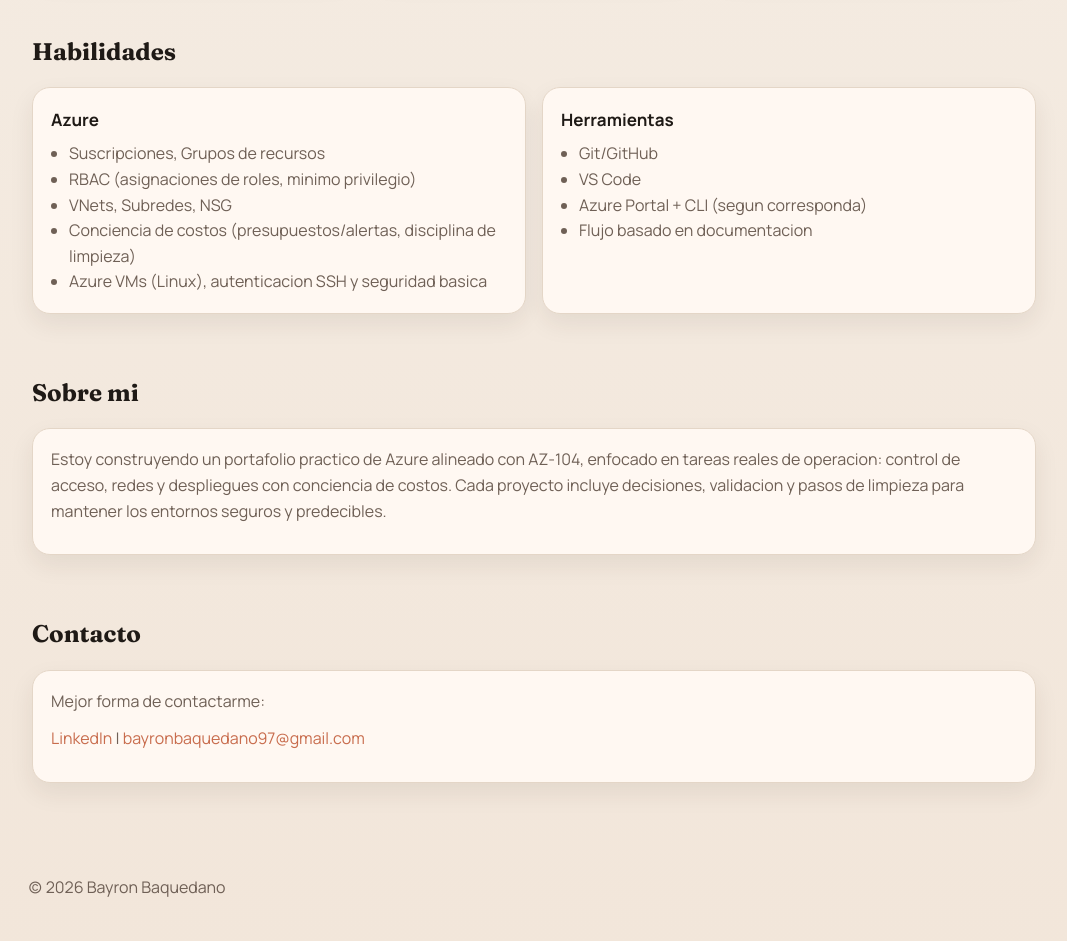
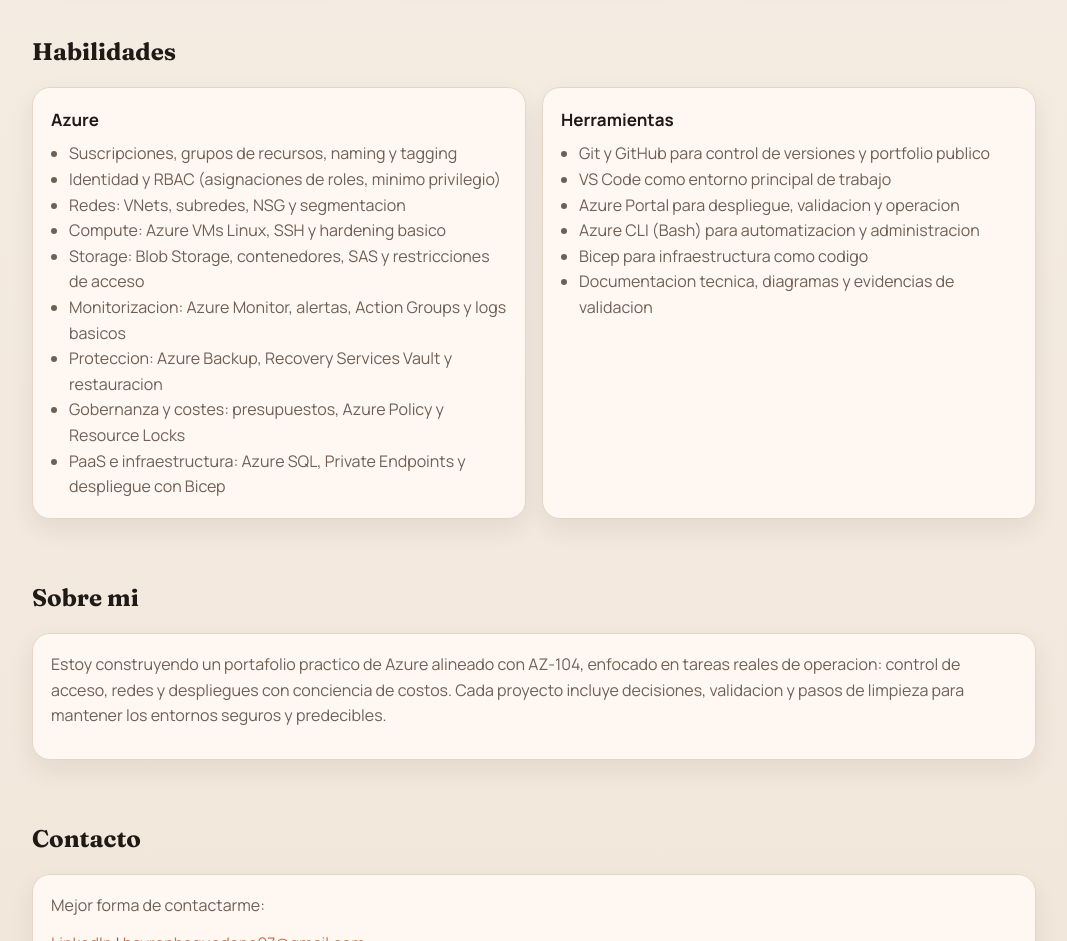
Before and after one commit to BayronBaquedano/cloud-portfolio, a plain HTML site: page index.html in a window 1280 px wide. Shown: the part 1445-2386 px from the top of the page, without its empty margins (106-1173 px from the left). Drawn offline with Linux system fonts and the light colour scheme.

Commit message:
skill and tools

```diff
--- a/index.html
+++ b/index.html
@@ -142,20 +142,26 @@
         <div class="card">
           <h3>Azure</h3>
           <ul>
-            <li data-i18n="skills_azure_1">Suscripciones, Grupos de recursos</li>
-            <li data-i18n="skills_azure_2">RBAC (asignaciones de roles, minimo privilegio)</li>
-            <li data-i18n="skills_azure_3">VNets, Subredes, NSG</li>
-            <li data-i18n="skills_azure_4">Conciencia de costos (presupuestos/alertas, disciplina de limpieza)</li>
-            <li data-i18n="skills_azure_5">Azure VMs (Linux), autenticacion SSH y seguridad basica</li>
+            <li data-i18n="skills_azure_1">Suscripciones, grupos de recursos, naming y tagging</li>
+            <li data-i18n="skills_azure_2">Identidad y RBAC (asignaciones de roles, minimo privilegio)</li>
+            <li data-i18n="skills_azure_3">Redes: VNets, subredes, NSG y segmentacion</li>
+            <li data-i18n="skills_azure_4">Compute: Azure VMs Linux, SSH y hardening basico</li>
+            <li data-i18n="skills_azure_5">Storage: Blob Storage, contenedores, SAS y restricciones de acceso</li>
+            <li data-i18n="skills_azure_6">Monitorizacion: Azure Monitor, alertas, Action Groups y logs basicos</li>
+            <li data-i18n="skills_azure_7">Proteccion: Azure Backup, Recovery Services Vault y restauracion</li>
+            <li data-i18n="skills_azure_8">Gobernanza y costes: presupuestos, Azure Policy y Resource Locks</li>
+            <li data-i18n="skills_azure_9">PaaS e infraestructura: Azure SQL, Private Endpoints y despliegue con Bicep</li>
           </ul>
         </div>
         <div class="card">
           <h3 data-i18n="tools_title">Herramientas</h3>
           <ul>
-            <li>Git/GitHub</li>
-            <li>VS Code</li>
-            <li data-i18n="tools_3">Azure Portal + CLI (segun corresponda)</li>
-            <li data-i18n="tools_4">Flujo basado en documentacion</li>
+            <li data-i18n="tools_1">Git y GitHub para control de versiones y portfolio publico</li>
+            <li data-i18n="tools_2">VS Code como entorno principal de trabajo</li>
+            <li data-i18n="tools_3">Azure Portal para despliegue, validacion y operacion</li>
+            <li data-i18n="tools_4">Azure CLI (Bash) para automatizacion y administracion</li>
+            <li data-i18n="tools_5">Bicep para infraestructura como codigo</li>
+            <li data-i18n="tools_6">Documentacion tecnica, diagramas y evidencias de validacion</li>
           </ul>
         </div>
       </div>
@@ -222,14 +228,22 @@
         project_page: "Pagina del proyecto",
         repo: "Repositorio",
         skills_title: "Habilidades",
-        skills_azure_1: "Suscripciones, Grupos de recursos",
-        skills_azure_2: "RBAC (asignaciones de roles, minimo privilegio)",
-        skills_azure_3: "VNets, Subredes, NSG",
-        skills_azure_4: "Conciencia de costos (presupuestos/alertas, disciplina de limpieza)",
-        skills_azure_5: "Azure VMs (Linux), autenticacion SSH y seguridad basica",
+        skills_azure_1: "Suscripciones, grupos de recursos, naming y tagging",
+        skills_azure_2: "Identidad y RBAC (asignaciones de roles, minimo privilegio)",
+        skills_azure_3: "Redes: VNets, subredes, NSG y segmentacion",
+        skills_azure_4: "Compute: Azure VMs Linux, SSH y hardening basico",
+        skills_azure_5: "Storage: Blob Storage, contenedores, SAS y restricciones de acceso",
+        skills_azure_6: "Monitorizacion: Azure Monitor, alertas, Action Groups y logs basicos",
+        skills_azure_7: "Proteccion: Azure Backup, Recovery Services Vault y restauracion",
+        skills_azure_8: "Gobernanza y costes: presupuestos, Azure Policy y Resource Locks",
+        skills_azure_9: "PaaS e infraestructura: Azure SQL, Private Endpoints y despliegue con Bicep",
         tools_title: "Herramientas",
-        tools_3: "Azure Portal + CLI (segun corresponda)",
-        tools_4: "Flujo basado en documentacion",
+        tools_1: "Git y GitHub para control de versiones y portfolio publico",
+        tools_2: "VS Code como entorno principal de trabajo",
+        tools_3: "Azure Portal para despliegue, validacion y operacion",
+        tools_4: "Azure CLI (Bash) para automatizacion y administracion",
+        tools_5: "Bicep para infraestructura como codigo",
+        tools_6: "Documentacion tecnica, diagramas y evidencias de validacion",
         about_title: "Sobre mi",
         about_body: "Estoy construyendo un portafolio practico de Azure alineado con AZ-104, enfocado en tareas reales de operacion: control de acceso, redes y despliegues con conciencia de costos. Cada proyecto incluye decisiones, validacion y pasos de limpieza para mantener los entornos seguros y predecibles.",
         contact_title: "Contacto",
@@ -266,14 +280,22 @@
         project_page: "Project page",
         repo: "Repo",
         skills_title: "Skills",
-        skills_azure_1: "Subscriptions, Resource Groups",
-        skills_azure_2: "RBAC (role assignments, least privilege)",
-        skills_azure_3: "VNets, Subnets, NSGs",
-        skills_azure_4: "Cost awareness (budgets/alerts, cleanup discipline)",
-        skills_azure_5: "Azure VMs (Linux), SSH authentication, basic hardening",
+        skills_azure_1: "Subscriptions, resource groups, naming, and tagging",
+        skills_azure_2: "Identity and RBAC (role assignments, least privilege)",
+        skills_azure_3: "Networking: VNets, subnets, NSGs, and segmentation",
+        skills_azure_4: "Compute: Azure Linux VMs, SSH, and basic hardening",
+        skills_azure_5: "Storage: Blob Storage, containers, SAS, and access restrictions",
+        skills_azure_6: "Monitoring: Azure Monitor, alerts, Action Groups, and basic logs",
+        skills_azure_7: "Protection: Azure Backup, Recovery Services Vault, and restore",
+        skills_azure_8: "Governance and cost control: budgets, Azure Policy, and Resource Locks",
+        skills_azure_9: "PaaS and infrastructure: Azure SQL, Private Endpoints, and Bicep deployments",
         tools_title: "Tooling",
-        tools_3: "Azure Portal + CLI (as applicable)",
-        tools_4: "Documentation-first workflow",
+        tools_1: "Git and GitHub for version control and public portfolio hosting",
+        tools_2: "VS Code as the main working environment",
+        tools_3: "Azure Portal for deployment, validation, and operations",
+        tools_4: "Azure CLI (Bash) for automation and administration",
+        tools_5: "Bicep for infrastructure as code",
+        tools_6: "Technical documentation, diagrams, and validation evidence",
         about_title: "About",
         about_body: "I am building a hands-on Azure portfolio aligned with AZ-104, focused on real operational tasks: access control, networking, and cost-aware deployments. Each project includes decisions, validation, and cleanup steps to keep environments safe and predictable.",
         contact_title: "Contact",
```
